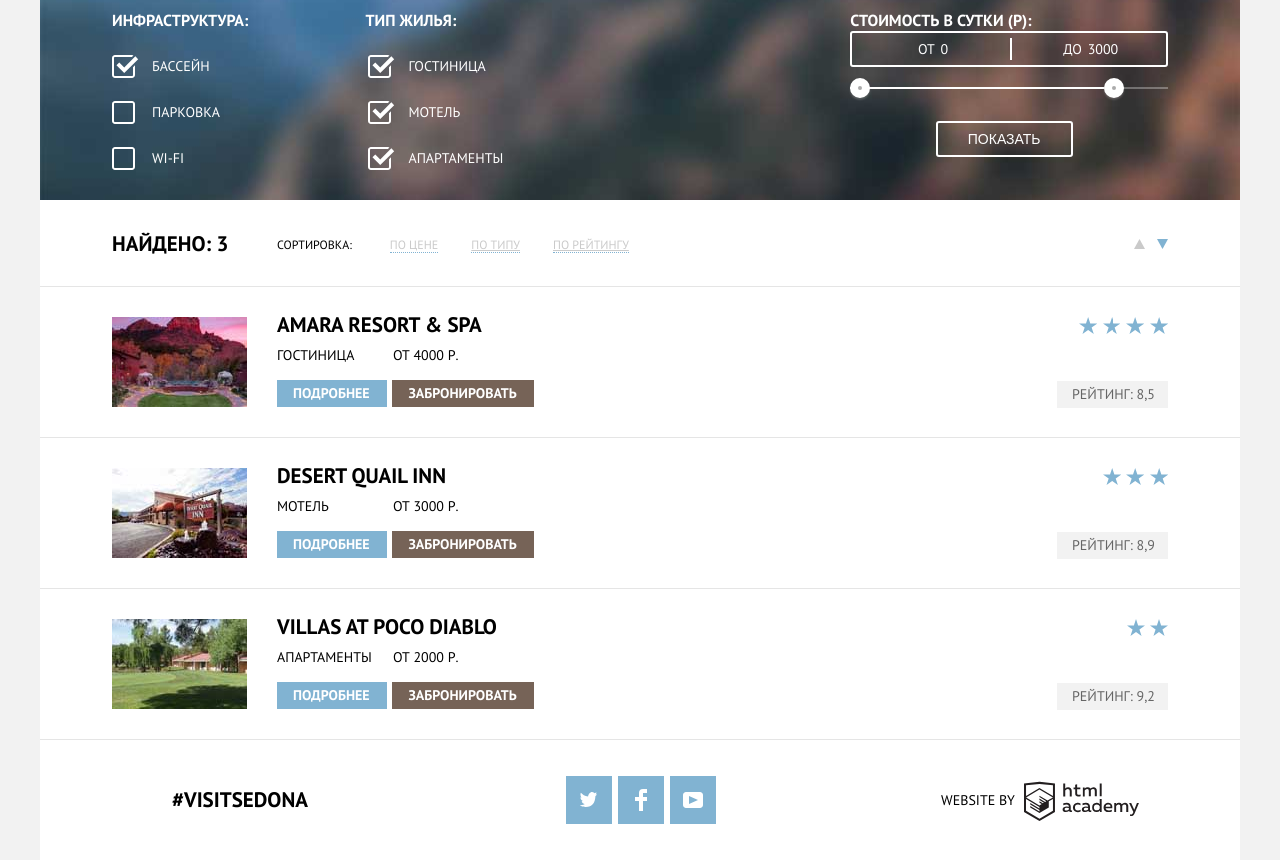
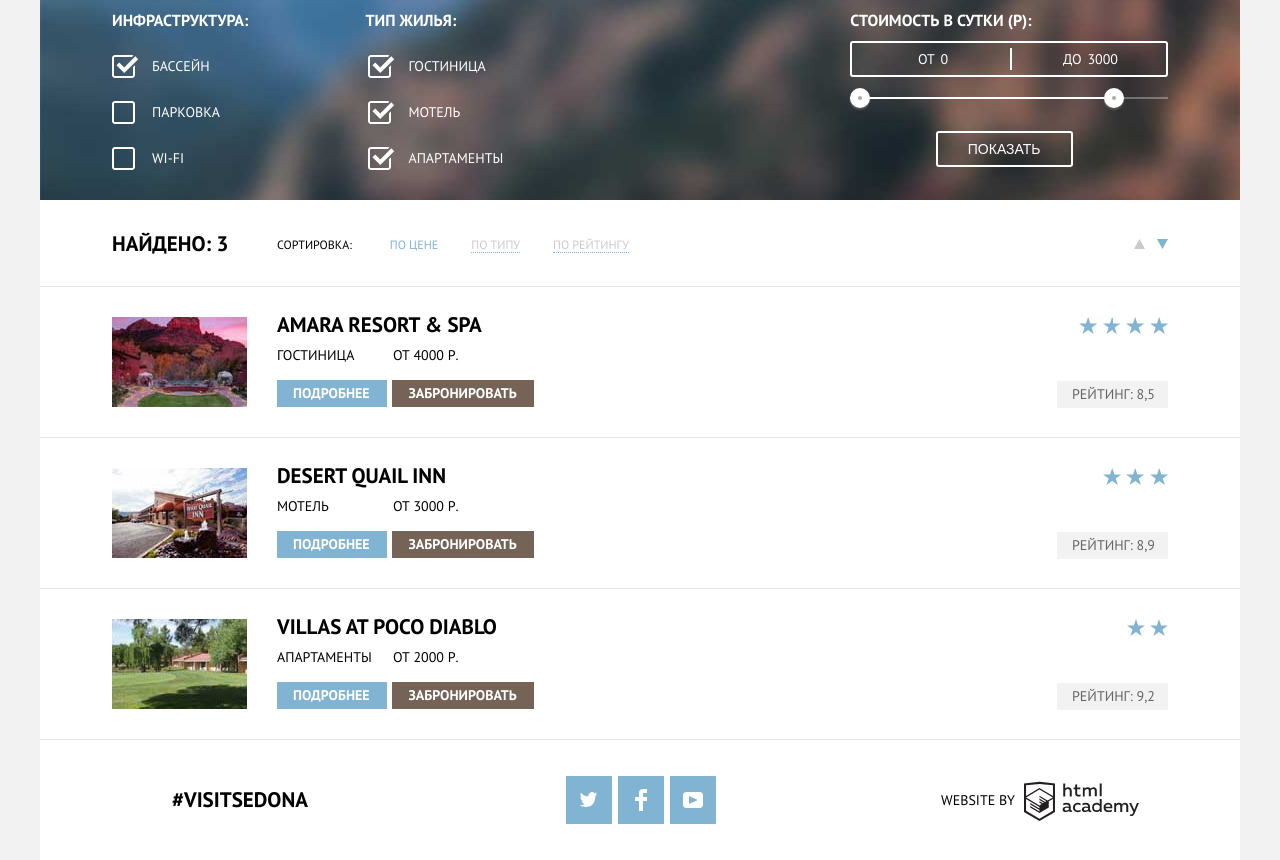
Before and after one commit to Ragnorhub/507303-sedona, a plain HTML site: page catalog.html in a window 1280 px wide. Shown: the part 73-933 px from the top of the page. Drawn offline with Linux system fonts and the light colour scheme.

Commit message:
Changes css catalog

```diff
--- a/catalog.html
+++ b/catalog.html
@@ -70,7 +70,7 @@
             </div>
             <div class="field-container field-praicing">
               <fieldset>
-                <legend>Стоимость в сутки (Р):<legend>
+                <legend>Стоимость в сутки (Р):</legend>
                 <div class="price-controls">
                   <label for="min-price">
                     От
@@ -102,9 +102,9 @@
             <div class="column2">
               <span>Сортировка:</span>
               <ul>
-                <li><a class="list-item-price">По цене</a></li>
-                <li><a href="#" class="list-item-type">По типу</a></li>
-                <li><a href="#" class="list-item-rating">По рейтингу</a></li>
+                <li><a class="column2-list-price">По цене</a></li>
+                <li><a href="#" class="column2-list">По типу</a></li>
+                <li><a href="#" class="column2-list">По рейтингу</a></li>
               </ul>
             </div>
             <div class="column3">
--- a/css/style.css
+++ b/css/style.css
@@ -727,7 +727,7 @@ iframe {
 }
 
 .field-praicing legend {
-  margin-bottom: 0px;
+  margin-bottom: 10px;
 }
 
 .field-praicing label {
@@ -868,15 +868,33 @@ iframe {
   font-size: 12px;
 	color: rgb(202,202,202);
 	border-bottom: 1px dotted #81b3d2;
+  text-decoration: none;
 }
 
-.column2 a:active {
+.column2 .column2-list-price {
   color: #81b3d2;
 	border: none;
 }
 
 .column2 a[href]:hover,
-.column2 a[href]:focus{
+.column2 a[href]:focus {
+  color: #81b3d2;
+	border-bottom: 1px dotted #81b3d2;
+	outline: none;
+}
+
+.column2 a[href]:active{
+	color: #000;
+	border: none;
+}
+
+/*.column2 a:active {
+  color: #81b3d2;
+	border: none;
+}
+
+.column2 a[href]:hover,
+.column2 a[href]:focus {
 	color: #81b3d2;
 	border-bottom: 1px dotted #81b3d2;
 	outline: none;
@@ -885,7 +903,7 @@ iframe {
 .column2 a[href]:active{
 	color: #000;
 	border: none;
-}
+}*/
 
 .column3 {
   width: 135px;
```
